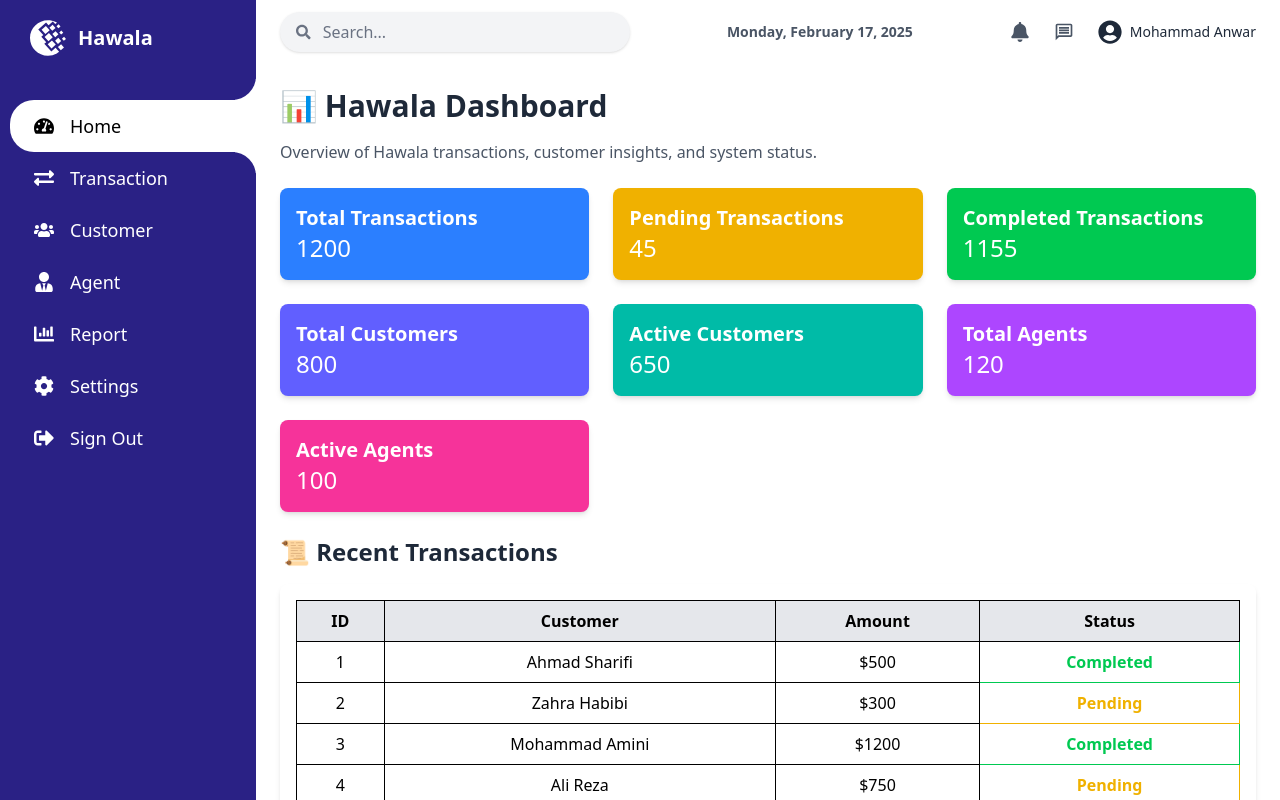
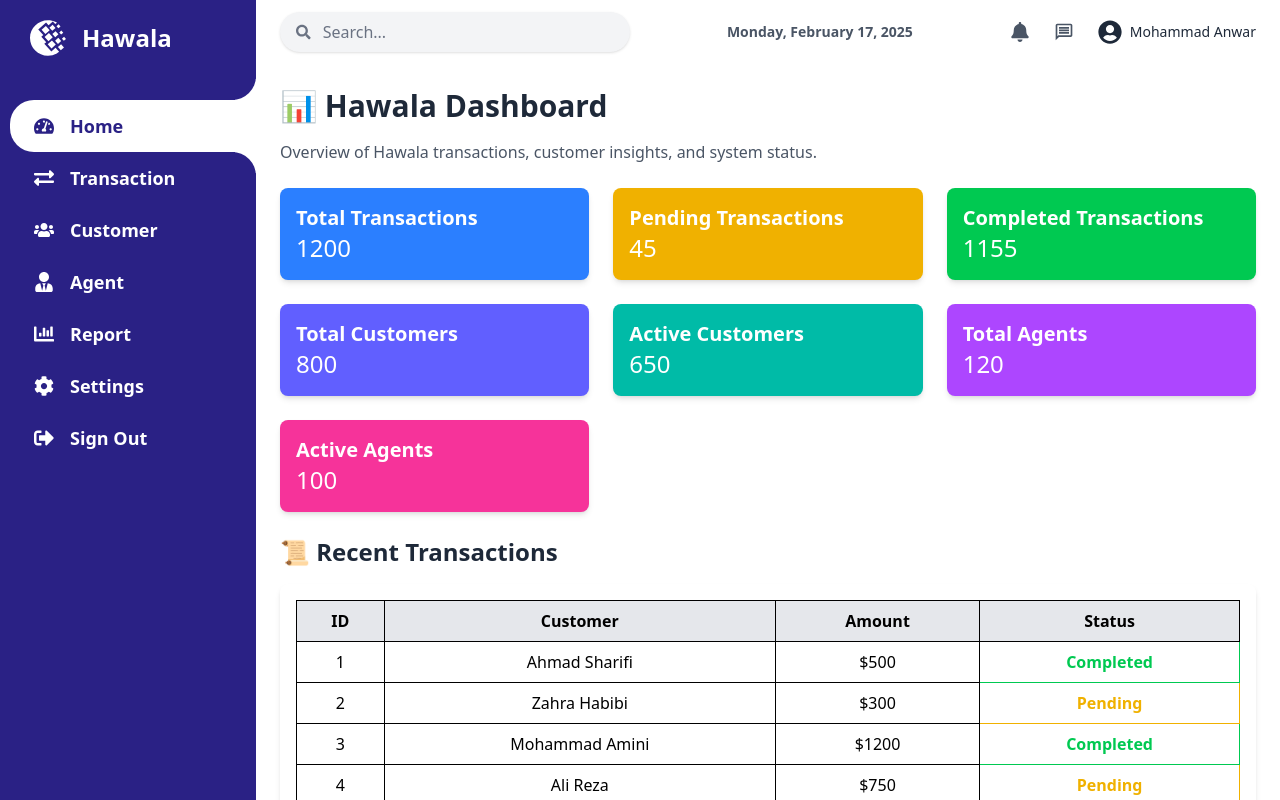
Before and after one commit to tetteam4/A3-h-one-project, a React (Vite) app in the folder Frontend/: page /dashboard in a window 1280 px wide. Built offline with nearby package versions, Linux system fonts and the light colour scheme.

Commit message:
make the navbar of the dashboard

```diff
--- a/Frontend/src/index.css
+++ b/Frontend/src/index.css
@@ -1 +1,35 @@
 @import "tailwindcss";
+
+@theme {
+  --font-display: "Satoshi", "sans-serif";
+  --breakpoint-3xl: 120rem;
+  --color-primary: #2a2185;
+  --color-secondary: #f1f1f1;
+  /* --color-avocado-200: oklch(0.98 0.04 113.22);
+    --color-avocado-300: oklch(0.94 0.11 115.03);
+    --color-avocado-400: oklch(0.92 0.19 114.08);
+    --color-avocado-500: oklch(0.84 0.18 117.33);
+    --color-avocado-600: oklch(0.53 0.12 118.34);
+    --ease-fluid: cubic-bezier(0.3, 0, 0, 1);
+    --ease-snappy: cubic-bezier(0.2, 0, 0, 1); */
+  /* ... */
+}
+
+/* Custom Scrollbar */
+.custom-scrollbar::-webkit-scrollbar {
+  width: 8px; /* Adjust width */
+}
+
+.custom-scrollbar::-webkit-scrollbar-track {
+  background: #f1f1f1; /* Track color */
+  border-radius: 8px;
+}
+
+.custom-scrollbar::-webkit-scrollbar-thumb {
+  background: #2a2185; /* Scroll thumb color */
+  border-radius: 8px;
+}
+
+.custom-scrollbar::-webkit-scrollbar-thumb:hover {
+  background: #2a2185; /* Darker blue on hover */
+}
--- a/Frontend/src/pages/dashboard/DashboardPage.jsx
+++ b/Frontend/src/pages/dashboard/DashboardPage.jsx
@@ -19,7 +19,7 @@ const Dashboard = () => {
         <Navbar />
 
         {/* Main content - Scrollable */}
-        <div className="flex-1 overflow-y-auto">
+        <div className="flex-1 overflow-y-auto custom-scrollbar">
           <MainContent activeComponent={activeComponent} />
         </div>
       </div>
--- a/Frontend/src/pages/dashboard/Sidebar.jsx
+++ b/Frontend/src/pages/dashboard/Sidebar.jsx
@@ -27,13 +27,13 @@ const Sidebar = ({ setActiveComponent }) => {
 
   return (
     <div
-      className={`fixed h-full transition-all duration-500 w-64 bg-[#2a2185] border-l-[10px] border-[#2a2185] overflow-y-auto `}
+      className={`fixed h-full transition-all duration-500 w-64 bg-primary border-l-[10px] border-[#2a2185] overflow-y-auto `}
     >
       {/* Sidebar Header */}
       <header className="flex items-center justify-between p-5 text-white font-bold text-xl">
-        <div className="flex items-center gap-x-3">
+        <div className="flex items-center gap-x-4">
           <SiWebmoney className="text-4xl" />
-          <span>Hawala</span>
+          <span  className="text-2xl">Hawala</span>
         </div>
       </header>
 
@@ -52,13 +52,13 @@ const Sidebar = ({ setActiveComponent }) => {
               className={`relative flex items-center w-full px-6 py-3 transition-all duration-300 rounded-l-3xl
                 ${
                   activeC === component.value
-                    ? "bg-white text-black"
+                    ? "bg-white text-primary"
                     : "hover:bg-white text-white"
                 }`}
             >
               <span className="text-xl">{component.icon}</span>
 
-              <span className="ml-4 text-lg">{component.name}</span>
+              <span className="ml-4 text-lg font-semibold">{component.name}</span>
 
               {/* Circle Effects */}
               <span
```
